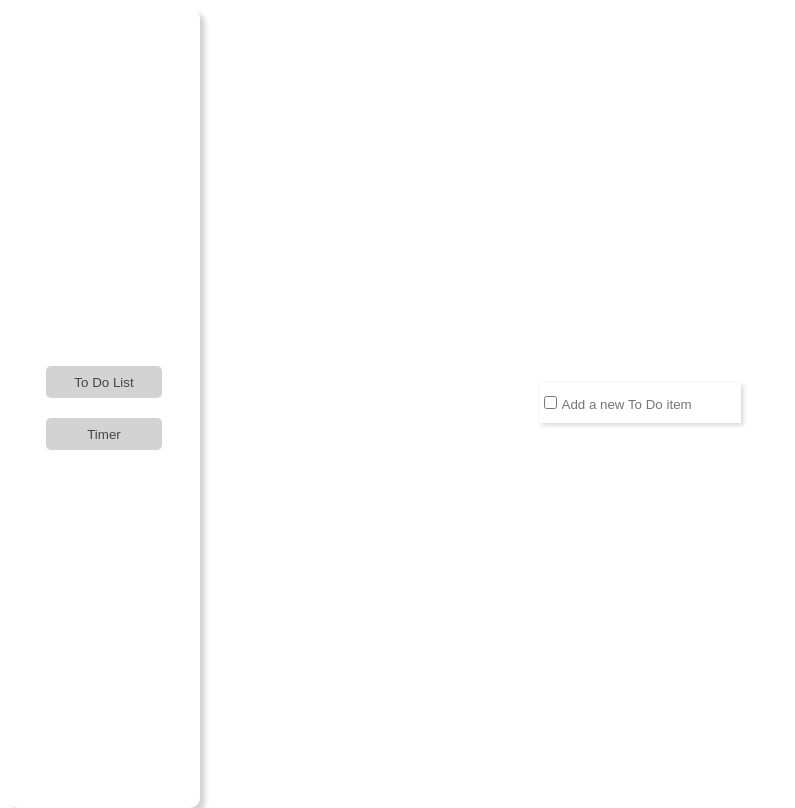
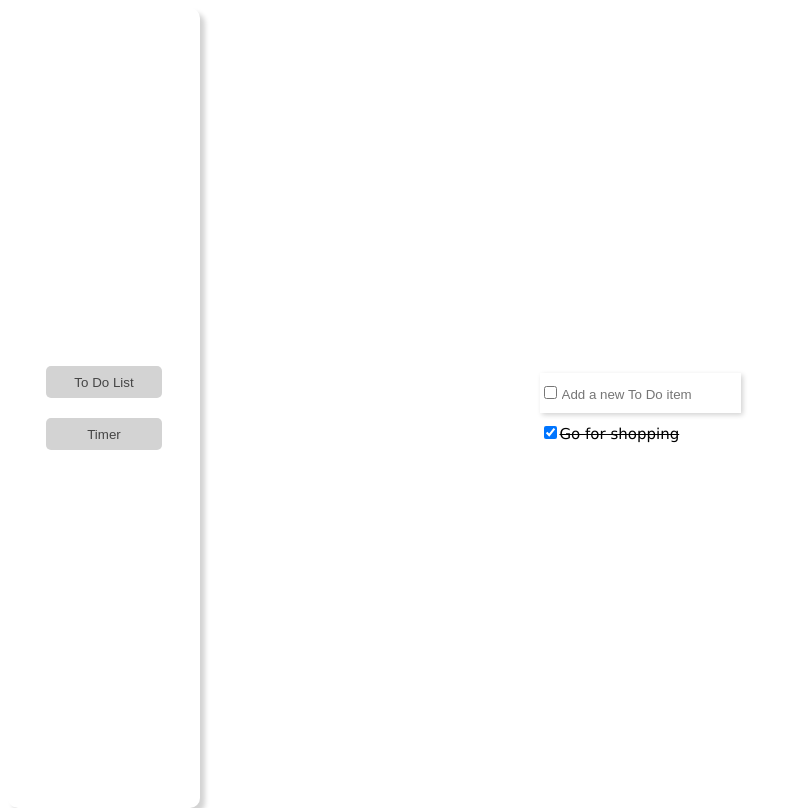
Before and after one commit to Shantanu3438/Task-Manager, a React (Vite) app: page / in a window 1280 px wide. Shown: the whole page, without its empty margins (0-795 px from the left). Built offline with nearby package versions, Linux system fonts and the light colour scheme.

Commit message:
Added strikethrough for completed jobs

```diff
--- a/src/Components/ToDoBody.jsx
+++ b/src/Components/ToDoBody.jsx
@@ -2,10 +2,11 @@ import { useState } from "react"
 
 export default function ToDoBody() {
 
-    const [items, setItems] = useState([])
+    const [uncheckedItems, setUncheckedItems] = useState([])
+    const [checkedItems, setCheckedItems] = useState([{title:'Go for shopping', id:'3', isChecked:'true'}])
     const [newItemText, setNewItemText] = useState('')
 
-    const handleInputChange = (event) =>{
+    const handleInputText = (event) =>{
         setNewItemText(event.target.value)
     }
 
@@ -15,9 +16,13 @@ export default function ToDoBody() {
                 title: newItemText,
                 id: Date.now().toString(),
             }
-            setItems([...items, newItem])
+            setUncheckedItems([...uncheckedItems, newItem])
             setNewItemText('')
         }
+    }
+
+    function handleInputChange(event) {
+        console.log(event.target.id)
     }
 
     return (
@@ -32,12 +37,17 @@ export default function ToDoBody() {
                     placeholder="Add a new To Do item"
                     value={newItemText}
                     onKeyDown={handleKeyDown}
-                    onChange={handleInputChange}
+                    onChange={handleInputText}
                     ></input>
                 </div>
                 <div className="ToDoBody--items">
-                {items.map(item => (
-                    <ToDoItem key={item.id} title={item.title} id={item.id} />
+                {uncheckedItems.map(item => (
+                    <ToDoItem key={item.id} title={item.title} id={item.id} handleInput={handleInputChange}/>
+                    ))}
+
+                {
+                checkedItems.map(item => (
+                    <ToDoItem key={item.id} title={item.title} id={item.id} isChecked={true} handleInput={handleInputChange}/>
                 ))}
                 </div>
             </div>
@@ -48,8 +58,13 @@ export default function ToDoBody() {
 function ToDoItem(props) {
     return (
         <div>
-            <input type="checkbox" id={props.id}></input>
-            <label for={props.id}>{props.title}</label>
+            <input
+            type="checkbox"
+            id={props.id}
+            checked={props.isChecked}
+            onChange={props.handleInput}
+            ></input>
+            <label style={props.isChecked ? {textDecoration:'line-through'}: {}} for={props.id}>{props.title}</label>
         </div>
     )
 }
```
